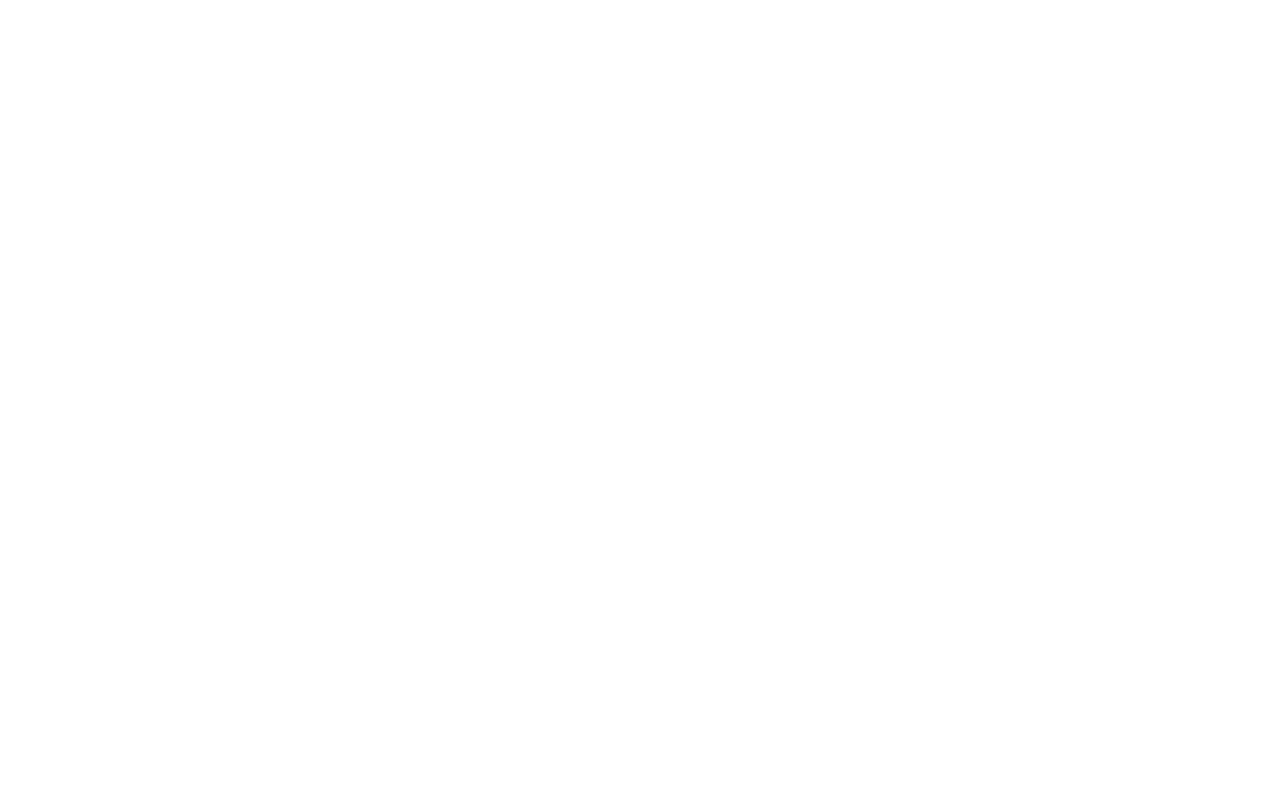
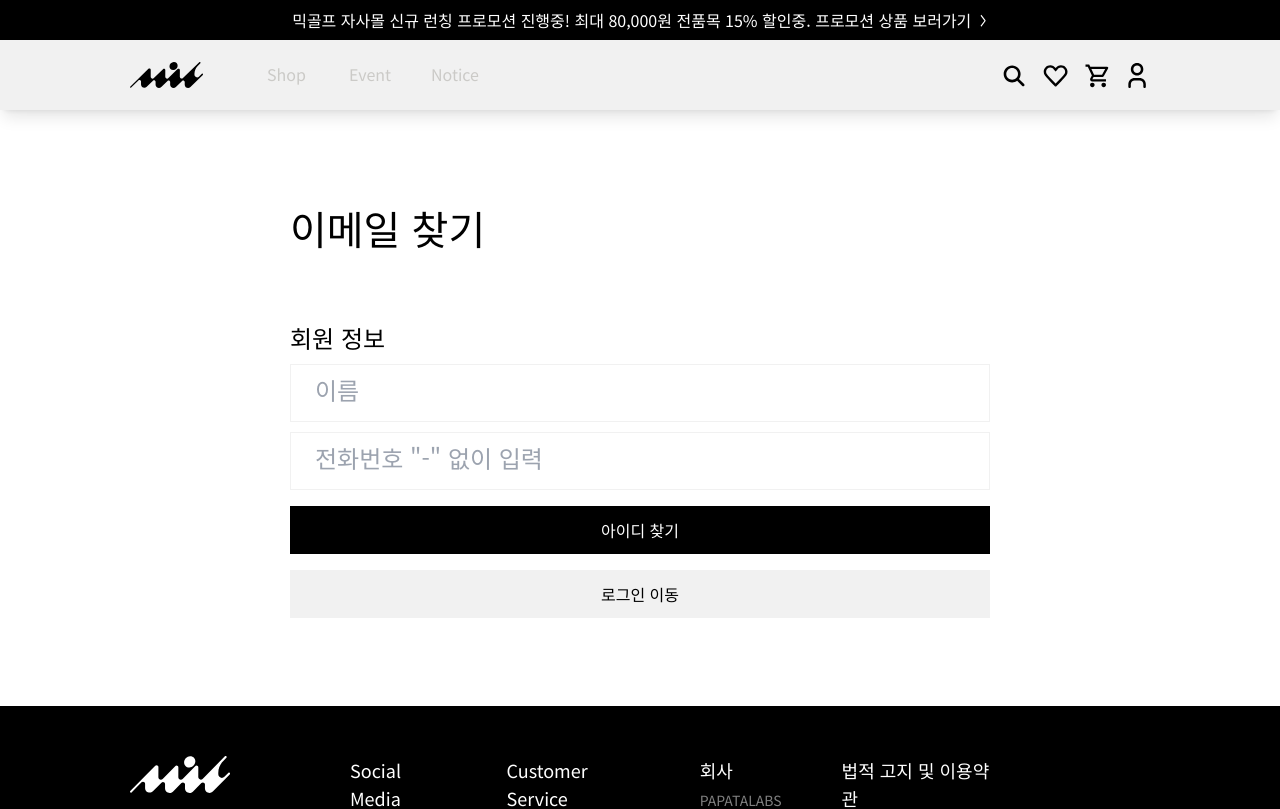
Before and after one commit to MICGolf/frontend, a React (Vite) app: page /auth/findId in a window 1280 px wide. Before the commit this address had no page. Shown: the top 809 px of the page. Built offline with nearby package versions, Linux system fonts and the light colour scheme.

Commit message:
design: 아이디찾기 페이지 ui 추가

```diff
--- a/src/App.tsx
+++ b/src/App.tsx
@@ -1,4 +1,4 @@
-import { Route, Routes } from 'react-router-dom';
+import { Navigate, Route, Routes } from 'react-router-dom';
 import HomePage from './pages/home/HomePage';
 import ShopPage from './pages/shop/ShopPage';
 import EventMainPage from './pages/event/EventMainPage';
@@ -6,7 +6,6 @@
 import SignInPage from './pages/auth/SignInPage';
 import SignUpPage from './pages/auth/SignUpPage';
 import SignUpCompletePage from './pages/auth/SignUpCompletePage';
-import PasswordResetPage from './pages/auth/PasswordResetPage';
 import MyPage from './pages/mypage/MyPage';
 import AdminPage from './pages/admin/AdminPage';
 import AdminLoginPage from './pages/admin/AdminLoginPage';
@@ -18,6 +17,8 @@
 import NoticePage from './pages/notice/NoticePage';
 import AdminLayout from './layouts/adminLayout/AdminLayout';
 import PublicLayout from './layouts/publicLayout/PublicLayout';
+import FindPwPage from './pages/auth/FindPwPage';
+import FindIdPage from './pages/auth/FindIdPage';
 
 function App() {
   return (
@@ -41,10 +42,12 @@
           <Route path='/event/:id' element={<EventDetailPage />} />
 
           {/* 인증 */}
-          <Route path='/signin' element={<SignInPage />} />
-          <Route path='/signup' element={<SignUpPage />} />
-          <Route path='/signup/complete' element={<SignUpCompletePage />} />
-          <Route path='/password-reset' element={<PasswordResetPage />} />
+          <Route path='/auth' element={<Navigate to={'/auth/signin'} replace={true} />} />
+          <Route path='/auth/signin' element={<SignInPage />} />
+          <Route path='/auth/signup' element={<SignUpPage />} />
+          <Route path='/auth/signup/complete' element={<SignUpCompletePage />} />
+          <Route path='/auth/findPw' element={<FindPwPage />} />
+          <Route path='/auth/findId' element={<FindIdPage />} />
 
           {/* 장바구니 */}
           <Route path='/cart' element={<CartPage />} />
--- a/src/assets/dummys/user.ts
+++ b/src/assets/dummys/user.ts
@@ -1,6 +1,6 @@
 import { UserData } from './types';
 
 export const user: UserData = {
-  name: '신미낙',
+  name: '미낙',
   email: 'afs_style@naver.com',
 };
--- a/src/layouts/publicLayout/Header.tsx
+++ b/src/layouts/publicLayout/Header.tsx
@@ -63,7 +63,7 @@
           <Link to={'/cart'}>
             <img className='cursor-pointer' src={cart} alt='장바구니' />
           </Link>
-          <Link to={'/mypage'}>
+          <Link to={'/auth/signin'}>
             <img className='cursor-pointer' src={user} alt='마이페이지' />
           </Link>
         </div>
--- /dev/null
+++ b/src/pages/auth/FindIdPage.tsx
@@ -0,0 +1,73 @@
+import { useState } from 'react';
+import { Link } from 'react-router-dom';
+
+const FindIdPage = () => {
+  const [userInfo, setUserInfo] = useState({
+    email: '',
+    date: '',
+  });
+
+  const handleFindIdClick = () => {
+    // TODO: 아이디 찾기 로직
+    // const { data } = await client.post('/api/auth/findId', {name, phone});
+    const dummyUser = { email: 'gildong@gmail.com', date: '2024-11-11' };
+    setUserInfo(dummyUser);
+  };
+
+  return (
+    <div className='mx-auto flex max-w-[700px] flex-col gap-[64px] py-[88px]'>
+      {/* section 1 */}
+      <div className='text-[40px] font-[500]'>이메일 찾기</div>
+
+      {/* section 2 */}
+      <div>
+        {userInfo.email === '' && (
+          <form className='flex flex-col gap-[64px]'>
+            <div className='flex flex-col gap-[10px]'>
+              <div className='text-2xl'>회원 정보</div>
+              <input
+                className='w-full border border-gray100 px-6 py-4 placeholder:text-2xl'
+                type='text'
+                placeholder='이름'
+              />
+              <input
+                className='w-full border border-gray100 px-6 py-4 placeholder:text-2xl'
+                type='text'
+                placeholder='전화번호 "-" 없이 입력'
+              />
+            </div>
+          </form>
+        )}
+
+        {userInfo.email !== '' && (
+          <div className='flex flex-col gap-[64px]'>
+            <div className='flex flex-col gap-[10px]'>
+              <strong className='mb-[10px] text-2xl'>회원님, 안녕하세요</strong>
+              <div className='text-xl'>MIC Golf ID</div>
+              <div className='w-full border border-gray100 px-6 py-4 text-2xl'>{userInfo.email}</div>
+              <div className='text-2xl'>가입일</div>
+              <div className='w-full border border-gray100 px-6 py-4 text-2xl'>{userInfo.date}</div>
+            </div>
+          </div>
+        )}
+
+        <div className='mt-4 flex w-full flex-col gap-4'>
+          {userInfo.email === '' && (
+            <button
+              onClick={() => handleFindIdClick()}
+              type='button'
+              className='bg-black px-4 py-3 text-white hover:opacity-70'
+            >
+              아이디 찾기
+            </button>
+          )}
+          <Link to={'/auth/signin'} className='hover:bg-gray400 bg-gray100 px-4 py-3 text-center hover:opacity-70'>
+            로그인 이동
+          </Link>
+        </div>
+      </div>
+    </div>
+  );
+};
+
+export default FindIdPage;
--- /dev/null
+++ b/src/pages/auth/FindPwPage.tsx
@@ -0,0 +1,5 @@
+const FindPwPage = () => {
+  return <div>FindPwPage</div>;
+};
+
+export default FindPwPage;
--- a/src/pages/auth/PasswordResetPage.tsx
+++ /dev/null
@@ -1,5 +0,0 @@
-const PasswordResetPage = () => {
-  return <div>PasswordResetPage</div>;
-};
-
-export default PasswordResetPage;
--- a/src/pages/auth/SignInPage.tsx
+++ b/src/pages/auth/SignInPage.tsx
@@ -10,7 +10,7 @@
   const handleSignUpClick = (type: SignUpType) => {
     switch (type) {
       case 'email': {
-        navigate('/signup');
+        navigate('/auth/signup');
         break;
       }
       case 'kakao': {
@@ -57,9 +57,9 @@
           </div>
         </form>
         <div className='flex py-4 text-lg'>
-          <Link to={'/PasswordResetPage'}>아이디 찾기</Link>
+          <Link to={'/auth/findId'}>아이디 찾기</Link>
           <span>&nbsp;|&nbsp;</span>
-          <Link to={'/PasswordResetPage'}>비밀번호 찾기</Link>
+          <Link to={'/auth/findPw'}>비밀번호 찾기</Link>
         </div>
       </div>
 
--- a/src/pages/auth/SignUpCompletePage.tsx
+++ b/src/pages/auth/SignUpCompletePage.tsx
@@ -1,6 +1,6 @@
 import { user } from '@/assets/dummys/user';
 import signupCompleteCheck from '@/assets/icons/signupCompleteCheck.svg';
-import { Link, replace } from 'react-router-dom';
+import { Link } from 'react-router-dom';
 
 const SignUpCompletePage = () => {
   return (
--- a/src/pages/auth/SignUpPage.tsx
+++ b/src/pages/auth/SignUpPage.tsx
@@ -18,7 +18,7 @@
   };
 
   const handleSignUpSubmit = () => {
-    navigate('/signup/complete', { replace: true });
+    navigate('/auth/signup/complete', { replace: true });
   };
 
   return (
@@ -67,7 +67,7 @@
             <input
               className='w-full border border-gray100 px-6 py-4 placeholder:text-2xl'
               type='text'
-              placeholder='전화번호'
+              placeholder='전화번호 "-" 없이 입력'
             />
           </div>
           {/* step 3 */}
```
